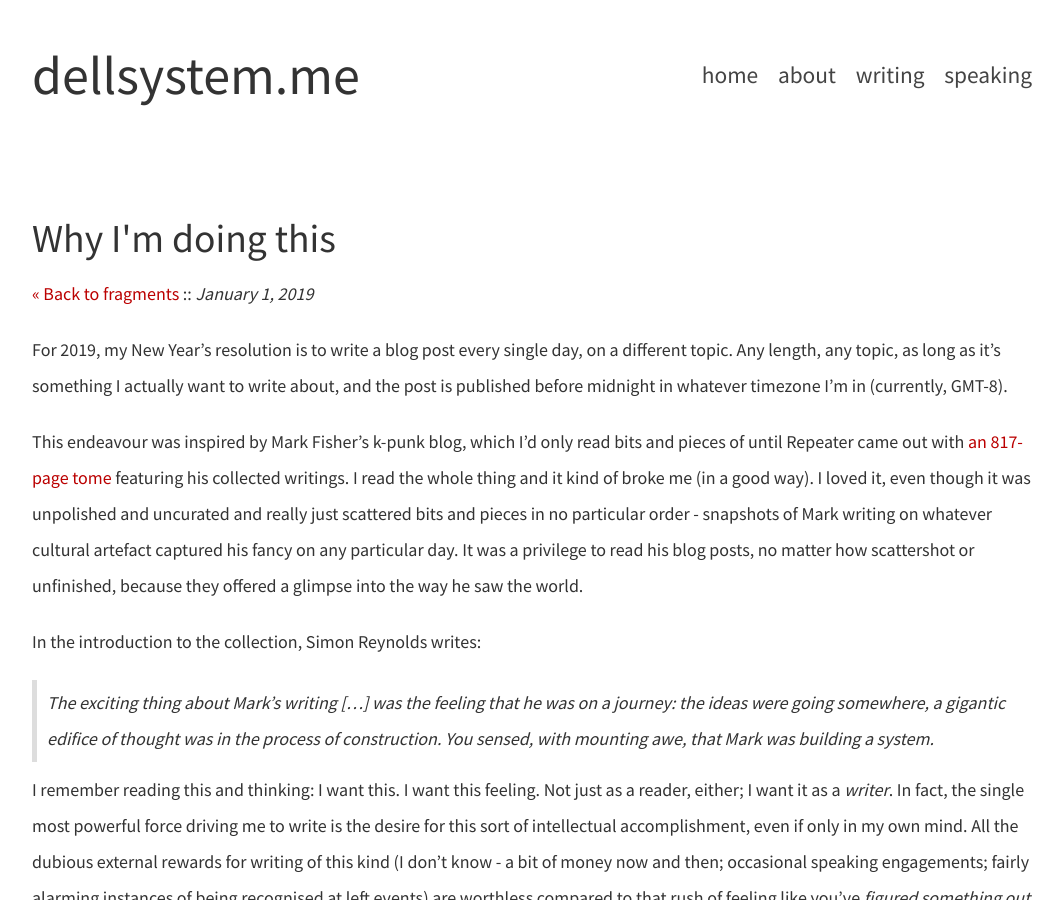
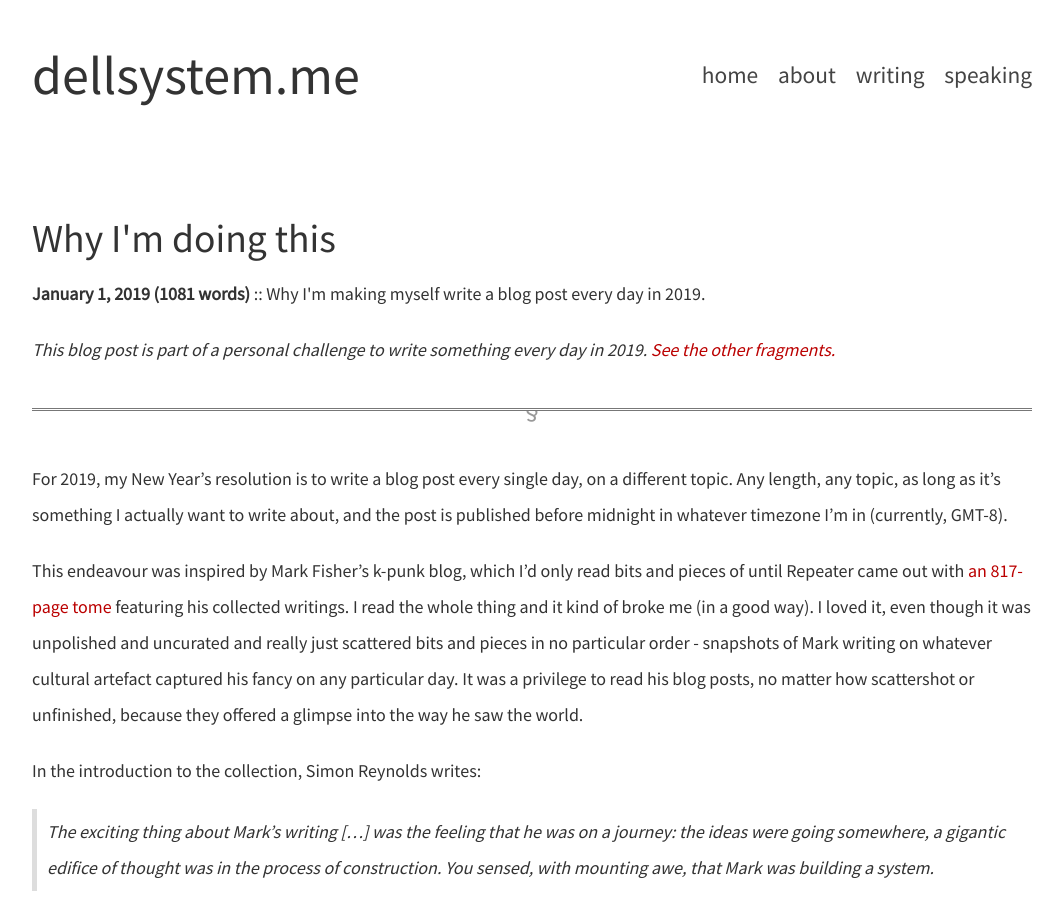
Before and after one commit to dellsystem/dellsystem.github.io, a Jekyll site: the page built from _posts/2019-1-1-fragments-1.md, in a window 1280 px wide and 900 px high. Shown: the whole window, without its empty margins (108-1171 px from the left). Built offline with Jekyll 4.4.1, drawn with Linux system fonts in a browser that asks for light colours; some of the changed text lies outside the part shown.

Commit message:
Change fragment.html layout

```diff
--- a/_layouts/fragment.html
+++ b/_layouts/fragment.html
@@ -4,15 +4,17 @@ layout: default
 
 <div class="post">
     <p>
-        <a href="/fragments">&laquo; Back to fragments</a>
+        <strong>{{ page.date | date: "%B %-d, %Y" }} ({{ page.content|number_of_words }} words)</strong>
         ::
-        <em>{{ page.date | date: "%B %-d, %Y" }}</em>
+        {{ page.description }}
     </p>
+    <p>
+        <em>This blog post is part of a personal challenge to write something every day in 2019. <a href="/fragments">See the other fragments.</a></em>
+    </p>
+    <hr />
     {{ content }}
     <hr />
     <p>
-        <a href="/fragments">&laquo; Back to fragments</a>
-        ::
-        <em>{{ page.date | date: "%B %-d, %Y" }}</em>
+        <a href="/fragments">&laquo; See the full list of fragments</a>
     </p>
 </div>
```
